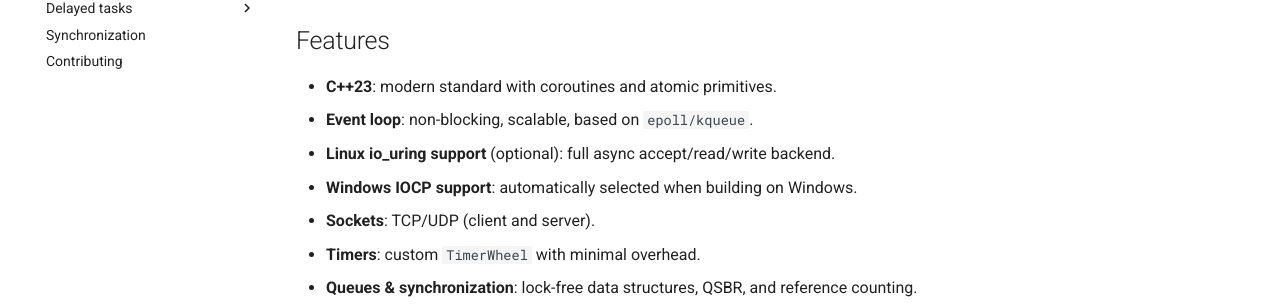
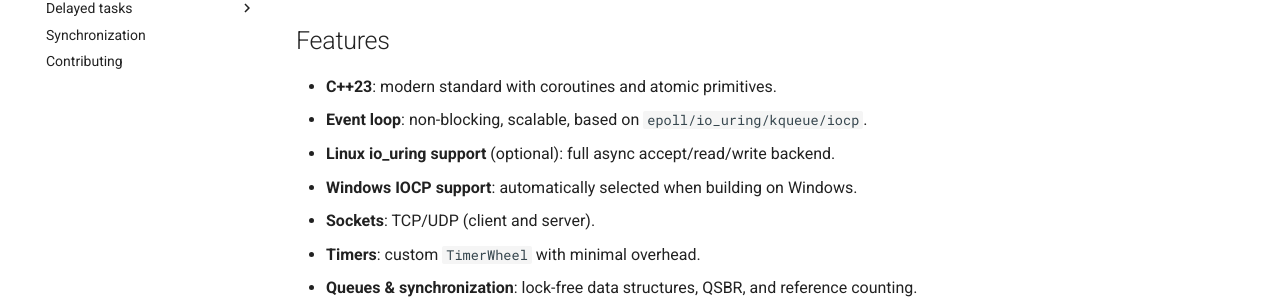
Before and after one commit to Usub-development/uvent, an MkDocs documentation site: the page built from docs/index.md, in a window 1280 px wide and 900 px high. Shown: the part 292-596 px from the top of the window. Built offline with MkDocs 1.6.1 and Material for MkDocs 9.7.7, drawn with Linux system fonts in a browser that asks for light colours; comment, search, counter and statistics services are not loaded.

Commit message:
fixed docs

```diff
--- a/docs/index.md
+++ b/docs/index.md
@@ -9,7 +9,7 @@ High-performance asynchronous I/O library for C++23.
 ## Features
 
 - **C++23**: modern standard with coroutines and atomic primitives.
-- **Event loop**: non-blocking, scalable, based on `epoll/kqueue`.
+- **Event loop**: non-blocking, scalable, based on `epoll/io_uring/kqueue/iocp`.
 - **Linux io_uring support** (optional): full async accept/read/write backend.
 - **Windows IOCP support**: automatically selected when building on Windows.
 - **Sockets**: TCP/UDP (client and server).
```
Also changed, not shown: README.md (+3 -1 lines).
